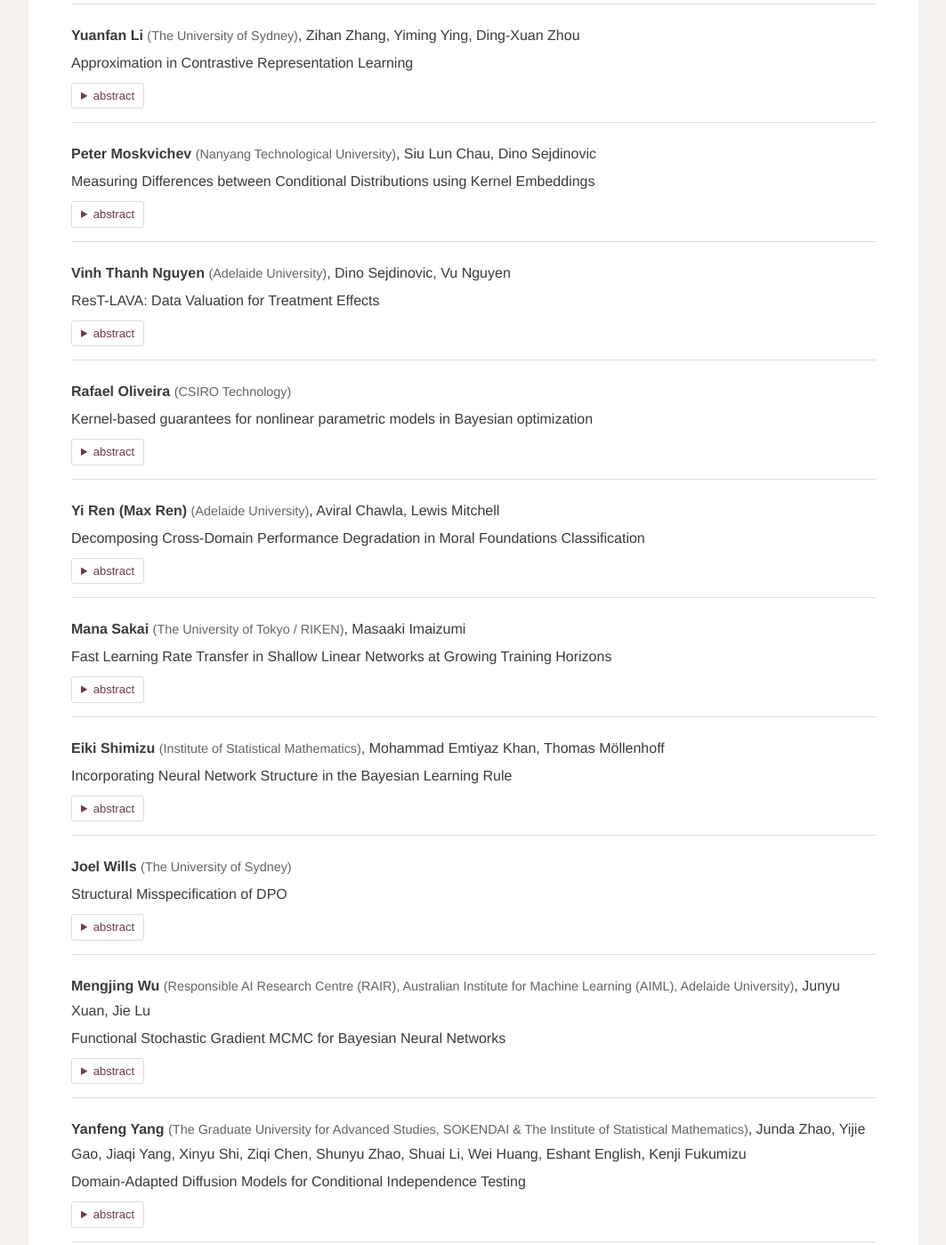
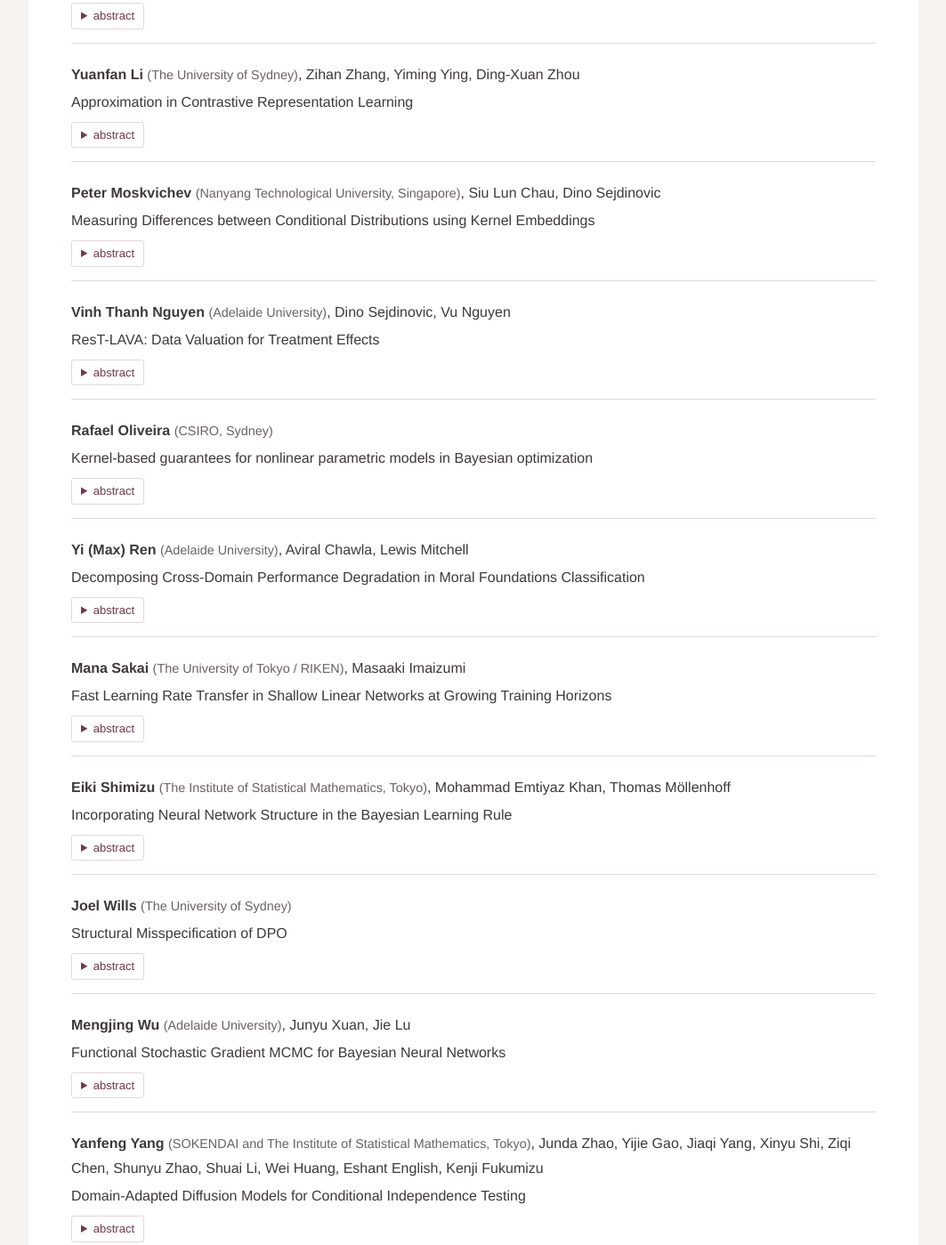
Before and after one commit to kips-lab/fimi-downunder, a plain HTML site: page docs/posters.html in a window 1280 px wide. Shown: the part 1059-2458 px from the top of the page at 89% size, without its empty margins (108-1171 px from the left). Drawn offline with Linux system fonts and the light colour scheme.

Commit message:
Standardise poster affiliations and explain presenter boldface

```diff
--- a/docs/posters.html
+++ b/docs/posters.html
@@ -58,6 +58,7 @@
       <nav class="day-links" aria-label="Workshop navigation"><a href="index.html">← Workshop home</a><a href="programme.html">Programme</a></nav>
       <main id="main" class="programme-page-main">
         <h2 class="programme-page-title">Posters</h2>
+        <p>Presenters are shown in <strong>boldface</strong>.</p>
         <ul class="poster-list" role="list">
           <li class="poster-entry" id="poster-1">
             <div class="poster-authors"><strong>Yihe Chen</strong> <span class="poster-affiliation">(Adelaide University)</span>, Aoqi Zuo, Erdun Gao, Mingming Gong, Dino Sejdinovic</div>
@@ -112,7 +113,7 @@
             </details>
           </li>
           <li class="poster-entry" id="poster-7">
-            <div class="poster-authors"><strong>Peter Moskvichev</strong> <span class="poster-affiliation">(Nanyang Technological University)</span>, Siu Lun Chau, Dino Sejdinovic</div>
+            <div class="poster-authors"><strong>Peter Moskvichev</strong> <span class="poster-affiliation">(Nanyang Technological University, Singapore)</span>, Siu Lun Chau, Dino Sejdinovic</div>
             <span class="programme-talk">Measuring Differences between Conditional Distributions using Kernel Embeddings</span>
             <details class="programme-abstract">
               <summary aria-label="Abstract: Measuring Differences between Conditional Distributions using Kernel Embeddings">abstract</summary>
@@ -128,7 +129,7 @@
             </details>
           </li>
           <li class="poster-entry" id="poster-5">
-            <div class="poster-authors"><strong>Rafael Oliveira</strong> <span class="poster-affiliation">(CSIRO Technology)</span></div>
+            <div class="poster-authors"><strong>Rafael Oliveira</strong> <span class="poster-affiliation">(CSIRO, Sydney)</span></div>
             <span class="programme-talk">Kernel-based guarantees for nonlinear parametric models in Bayesian optimization</span>
             <details class="programme-abstract">
               <summary aria-label="Abstract: Kernel-based guarantees for nonlinear parametric models in Bayesian optimization">abstract</summary>
@@ -136,7 +137,7 @@
             </details>
           </li>
           <li class="poster-entry" id="poster-3">
-            <div class="poster-authors"><strong>Yi Ren (Max Ren)</strong> <span class="poster-affiliation">(Adelaide University)</span>, Aviral Chawla, Lewis Mitchell</div>
+            <div class="poster-authors"><strong>Yi (Max) Ren</strong> <span class="poster-affiliation">(Adelaide University)</span>, Aviral Chawla, Lewis Mitchell</div>
             <span class="programme-talk">Decomposing Cross-Domain Performance Degradation in Moral Foundations Classification</span>
             <details class="programme-abstract">
               <summary aria-label="Abstract: Decomposing Cross-Domain Performance Degradation in Moral Foundations Classification">abstract</summary>
@@ -152,7 +153,7 @@
             </details>
           </li>
           <li class="poster-entry" id="poster-18">
-            <div class="poster-authors"><strong>Eiki Shimizu</strong> <span class="poster-affiliation">(Institute of Statistical Mathematics)</span>, Mohammad Emtiyaz Khan, Thomas Möllenhoff</div>
+            <div class="poster-authors"><strong>Eiki Shimizu</strong> <span class="poster-affiliation">(The Institute of Statistical Mathematics, Tokyo)</span>, Mohammad Emtiyaz Khan, Thomas Möllenhoff</div>
             <span class="programme-talk">Incorporating Neural Network Structure in the Bayesian Learning Rule</span>
             <details class="programme-abstract">
               <summary aria-label="Abstract: Incorporating Neural Network Structure in the Bayesian Learning Rule">abstract</summary>
@@ -168,7 +169,7 @@
             </details>
           </li>
           <li class="poster-entry" id="poster-8">
-            <div class="poster-authors"><strong>Mengjing Wu</strong> <span class="poster-affiliation">(Responsible AI Research Centre (RAIR), Australian Institute for Machine Learning (AIML), Adelaide University)</span>, Junyu Xuan, Jie Lu</div>
+            <div class="poster-authors"><strong>Mengjing Wu</strong> <span class="poster-affiliation">(Adelaide University)</span>, Junyu Xuan, Jie Lu</div>
             <span class="programme-talk">Functional Stochastic Gradient MCMC for Bayesian Neural Networks</span>
             <details class="programme-abstract">
               <summary aria-label="Abstract: Functional Stochastic Gradient MCMC for Bayesian Neural Networks">abstract</summary>
@@ -176,7 +177,7 @@
             </details>
           </li>
           <li class="poster-entry" id="poster-9">
-            <div class="poster-authors"><strong>Yanfeng Yang</strong> <span class="poster-affiliation">(The Graduate University for Advanced Studies, SOKENDAI &amp; The Institute of Statistical Mathematics)</span>, Junda Zhao, Yijie Gao, Jiaqi Yang, Xinyu Shi, Ziqi Chen, Shunyu Zhao, Shuai Li, Wei Huang, Eshant English, Kenji Fukumizu</div>
+            <div class="poster-authors"><strong>Yanfeng Yang</strong> <span class="poster-affiliation">(SOKENDAI and The Institute of Statistical Mathematics, Tokyo)</span>, Junda Zhao, Yijie Gao, Jiaqi Yang, Xinyu Shi, Ziqi Chen, Shunyu Zhao, Shuai Li, Wei Huang, Eshant English, Kenji Fukumizu</div>
             <span class="programme-talk">Domain-Adapted Diffusion Models for Conditional Independence Testing</span>
             <details class="programme-abstract">
               <summary aria-label="Abstract: Domain-Adapted Diffusion Models for Conditional Independence Testing">abstract</summary>
@@ -201,7 +202,7 @@
             </details>
           </li>
           <li class="poster-entry" id="poster-6">
-            <div class="poster-authors"><strong>Shunyu Zhao</strong> <span class="poster-affiliation">(Institute of Statistical Mathematics)</span>, Yanfeng Yang, Shuai Li, Kenji Fukumizu</div>
+            <div class="poster-authors"><strong>Shunyu Zhao</strong> <span class="poster-affiliation">(The Institute of Statistical Mathematics, Tokyo)</span>, Yanfeng Yang, Shuai Li, Kenji Fukumizu</div>
             <span class="programme-talk">Reusable Conditional Resampling via Flow Matching for Constraint-Based Causal Discovery</span>
             <details class="programme-abstract">
               <summary aria-label="Abstract: Reusable Conditional Resampling via Flow Matching for Constraint-Based Causal Discovery">abstract</summary>
```
